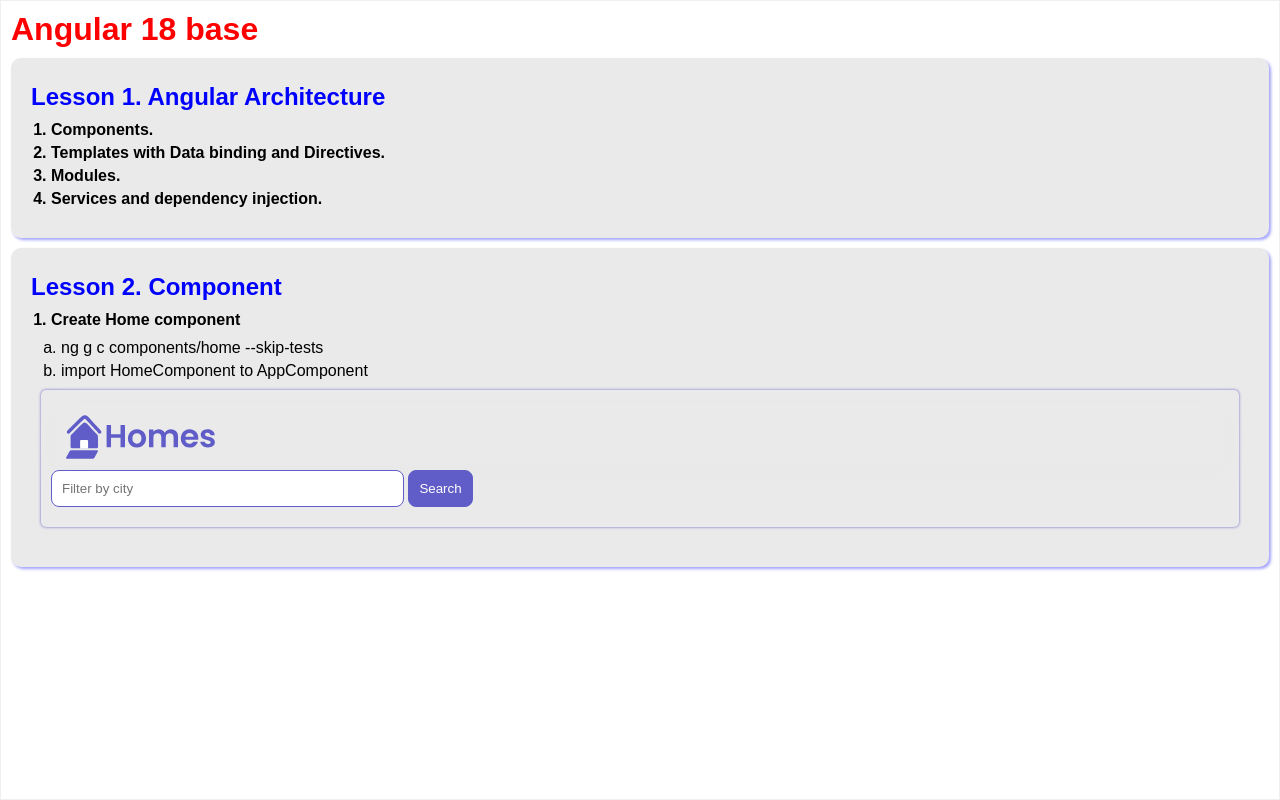
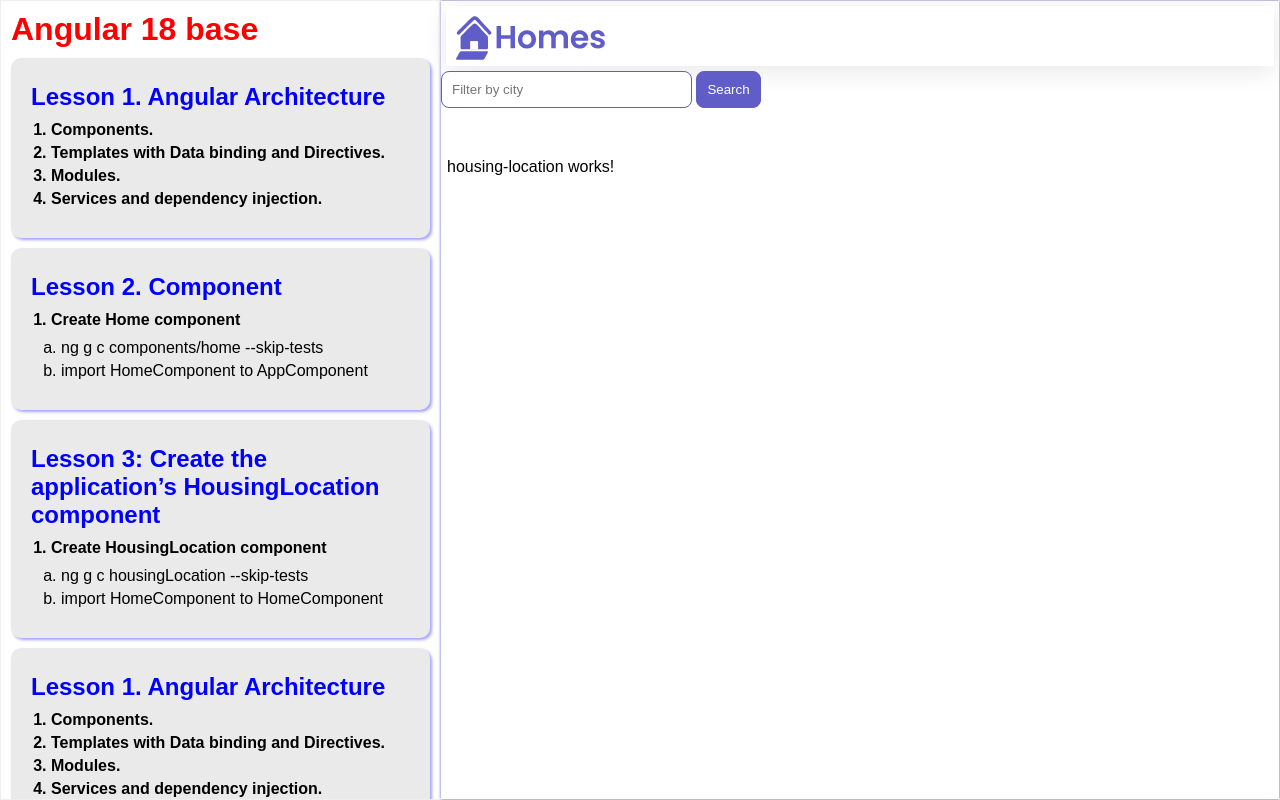
Before and after one commit to duyvu-fsdev/ionic-angular-learning, an Angular app in the folder angular18-base/: page / in a window 1280 px wide. Built offline with nearby package versions, Linux system fonts and the light colour scheme.

Commit message:
II.III - Lesson 3: Create the application’s HousingLocation component

```diff
--- a/angular18-base/src/app/app.component.html
+++ b/angular18-base/src/app/app.component.html
@@ -1,5 +1,6 @@
 <div id="main">
  <div class="container">
+  <div class="left">
    <h1 id="title">Angular 18 base</h1>
    <div class="lesson">
     <h2 class="title">Lesson 1. Angular Architecture</h2>
@@ -19,7 +20,48 @@
       <li>import HomeComponent to AppComponent</li>
      </ul>
     </ul>
-   <div class="lesson-child">
+   </div>
+   <div class="lesson">
+    <h2 class="title">Lesson 3: Create the application’s HousingLocation component</h2>
+    <ul class="lesson-content">
+     <li>Create HousingLocation component</li>
+     <ul class="sub">
+      <li>ng g c housingLocation --skip-tests</li>
+      <li>import HomeComponent to HomeComponent</li>
+     </ul>
+    </ul>
+   </div>
+   <div class="lesson">
+    <h2 class="title">Lesson 1. Angular Architecture</h2>
+    <ul class="lesson-content">
+     <li>Components.</li>
+     <li>Templates with Data binding and Directives.</li>
+     <li>Modules.</li>
+     <li>Services and dependency injection.</li>
+    </ul>
+   </div>
+   <div class="lesson">
+    <h2 class="title">Lesson 2. Component</h2>
+    <ul class="lesson-content">
+     <li>Create Home component</li>
+     <ul class="sub">
+      <li>ng g c components/home --skip-tests</li>
+      <li>import HomeComponent to AppComponent</li>
+     </ul>
+    </ul>
+   </div>
+   <div class="lesson">
+    <h2 class="title">Lesson 3: Create the application’s HousingLocation component</h2>
+    <ul class="lesson-content">
+     <li>Create HousingLocation component</li>
+     <ul class="sub">
+      <li>ng g c housingLocation --skip-tests</li>
+      <li>import HomeComponent to HomeComponent</li>
+     </ul>
+    </ul>
+   </div>
+  </div>
+  <div class="right">
    <header class="brand-name">
     <img class="brand-logo" src="/assets/logo.svg" alt="logo" aria-hidden="true" />
    </header>
@@ -27,4 +69,3 @@
   </div>
  </div>
 </div>
-</div>
--- a/angular18-base/src/app/app.component.scss
+++ b/angular18-base/src/app/app.component.scss
@@ -9,15 +9,20 @@
  bottom: 0;
  right: 0;
  left: 0;
+ display: flex;
+ border: 1px solid #80808021;
+ gap: 1px;
+}
+.left {
  padding: 10px;
  display: flex;
  gap: 10px;
  flex-direction: column;
- border: 1px solid rgba(128, 128, 128, 0.13);
-
+ position: relative;
+ flex: 1;
+ overflow-y: scroll;
  #title {
   color: red;
- }
  }
  .lesson {
   //  width: fit-content;
@@ -48,11 +53,16 @@
     }
    }
   }
- .lesson-child {
-  margin: 10px;
+ }
+}
+
+:host {
+ --content-padding: 10px;
+}
+.right {
+ flex: 2;
  box-shadow: 0 0 3px 0px var(--primary-color);
-  border-radius: 5px;
-  padding: 10px 10px 20px;
+ //  border: 1px solid #80808021;
  header {
   display: block;
   height: 60px;
@@ -61,7 +71,3 @@
   margin: 5px;
  }
 }
-}
-:host {
- --content-padding: 10px;
-}
--- a/angular18-base/src/app/app.module.ts
+++ b/angular18-base/src/app/app.module.ts
@@ -4,9 +4,10 @@
 import { AppRoutingModule } from './app-routing.module';
 import { AppComponent } from './app.component';
 import { HomeComponent } from './components/home/home.component';
+import { HousingLocationComponent } from './components/housing-location/housing-location.component';
 
 @NgModule({
- declarations: [AppComponent, HomeComponent],
+ declarations: [AppComponent, HomeComponent, HousingLocationComponent],
  imports: [BrowserModule, AppRoutingModule],
  providers: [],
  bootstrap: [AppComponent],
--- a/angular18-base/src/app/components/home/home.component.html
+++ b/angular18-base/src/app/components/home/home.component.html
@@ -4,3 +4,6 @@
   <button class="primary" type="button">Search</button>
  </form>
 </section>
+<section class="results">
+ <app-housing-location></app-housing-location>
+</section>
--- /dev/null
+++ b/angular18-base/src/app/components/housing-location/housing-location.component.html
@@ -0,0 +1 @@
+<p>housing-location works!</p>
--- /dev/null
+++ b/angular18-base/src/app/components/housing-location/housing-location.component.scss
@@ -0,0 +1,31 @@
+.listing {
+ background: var(--accent-color);
+ border-radius: 30px;
+ padding-bottom: 30px;
+}
+.listing-heading {
+ color: var(--primary-color);
+ padding: 10px 20px 0 20px;
+}
+.listing-photo {
+ height: 250px;
+ width: 100%;
+ object-fit: cover;
+ border-radius: 30px 30px 0 0;
+}
+.listing-location {
+ padding: 10px 20px 20px 20px;
+}
+.listing-location::before {
+ content: url('/assets/location-pin.svg') / '';
+}
+
+section.listing a {
+ padding-left: 20px;
+ text-decoration: none;
+ color: var(--primary-color);
+}
+section.listing a::after {
+ content: '\203A';
+ margin-left: 5px;
+}
--- a/angular18-base/src/styles.scss
+++ b/angular18-base/src/styles.scss
@@ -2,6 +2,24 @@
  box-sizing: border-box;
  padding: 0;
  margin: 0;
+}
+
+/* width */
+::-webkit-scrollbar {
+ width: 6px;
+}
+/* Track */
+::-webkit-scrollbar-track {
+ background: #f1f1f1;
+}
+/* Handle */
+::-webkit-scrollbar-thumb {
+ background: #80808021;
+ border-radius: 6px;
+}
+/* Handle on hover */
+::-webkit-scrollbar-thumb:hover {
+ background: #80808080;
 }
 
 body {
```
Also changed, not shown: angular18-base/src/app/components/housing-location/housing-location.component.ts (added, +10 -0 lines). Lines whose indentation alone changed are shown as unchanged.
